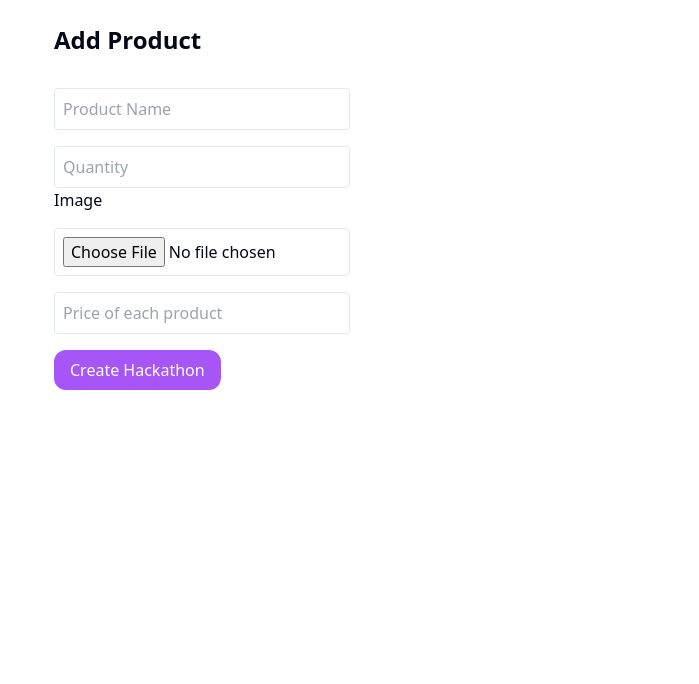
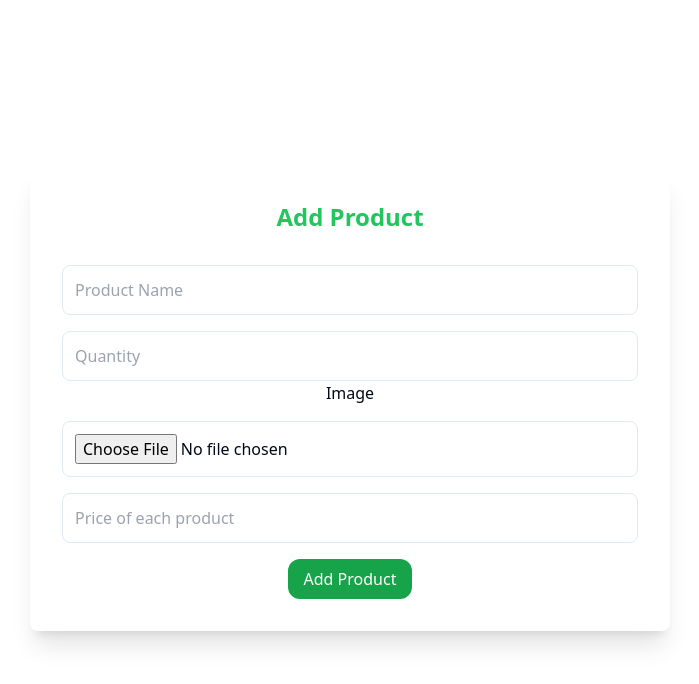
Before and after one commit to tefots/electron-js-testing, a Next.js app: page /pages/Products/add in a window 1280 px wide. Shown: the top 684 px of the page, without its empty margins (290-989 px from the left). Built offline with nearby package versions, Linux system fonts and the light colour scheme.

Commit message:
fixing the form

```diff
--- a/app/pages/Products/add/page.tsx
+++ b/app/pages/Products/add/page.tsx
@@ -35,9 +35,10 @@ const CreateHackathon = () => {
   };
 
   return (
-    <div className="container mx-auto p-6 items-center w-1/2 justify-center">
-      <h1 className="text-2xl font-bold mb-4">Add Product</h1>
-      <form onSubmit={handleSubmit} className="space-y-4 w-1/2 ">
+    <div className="flex items-center justify-center min-h-screen ">
+      <form onSubmit={handleSubmit} className="space-y-4 w-1/2 bg-white p-8 rounded-lg shadow-xl text-center bottom-0">
+      <h1 className="text-2xl text-green-500 font-bold mb-4">Add Product</h1>
+
         <input
           type="text"
           name="hackathonName"
@@ -53,7 +54,7 @@ const CreateHackathon = () => {
           placeholder="Product Name"
           value={formData.organizer}
           onChange={handleChange}
-          className="w-full border p-2 rounded"
+          className="w-full border p-3 rounded-lg"
           required
         />
         <input
@@ -62,7 +63,7 @@ const CreateHackathon = () => {
           placeholder="Quantity"
           value={formData.organizerEmail}
           onChange={handleChange}
-          className="w-full border p-2 rounded"
+          className="w-full border p-3 rounded-lg"
           required
         />
 
@@ -76,7 +77,7 @@ const CreateHackathon = () => {
           placeholder="Image of Product"
           value={formData.description}
           onChange={handleChange}
-          className="w-full border p-2 rounded"
+          className="w-full border p-3 rounded-lg"
         />
 
           <input
@@ -85,14 +86,14 @@ const CreateHackathon = () => {
           placeholder="Price of each product"
           value={formData.website}
           onChange={handleChange}
-          className="w-full border p-2 rounded"
+          className="w-full border p-3 rounded-lg"
         />
 
         <button
           type="submit"
-          className="bg-purple-500 rounded-xl hover:bg-blue-600 text-white px-4 py-2 "
+          className="bg-green-600 rounded-xl hover:bg-green-400 text-white px-4 py-2 "
         >
-          Create Hackathon
+          Add Product
         </button>
       </form>
     </div>
--- a/app/pages/Products/page.tsx
+++ b/app/pages/Products/page.tsx
@@ -38,7 +38,6 @@ export default function Products (){
                         + Add Product
             </Link>
             </div>
-
         </div>
 
         {/* products cards with images and numbers */}
```
